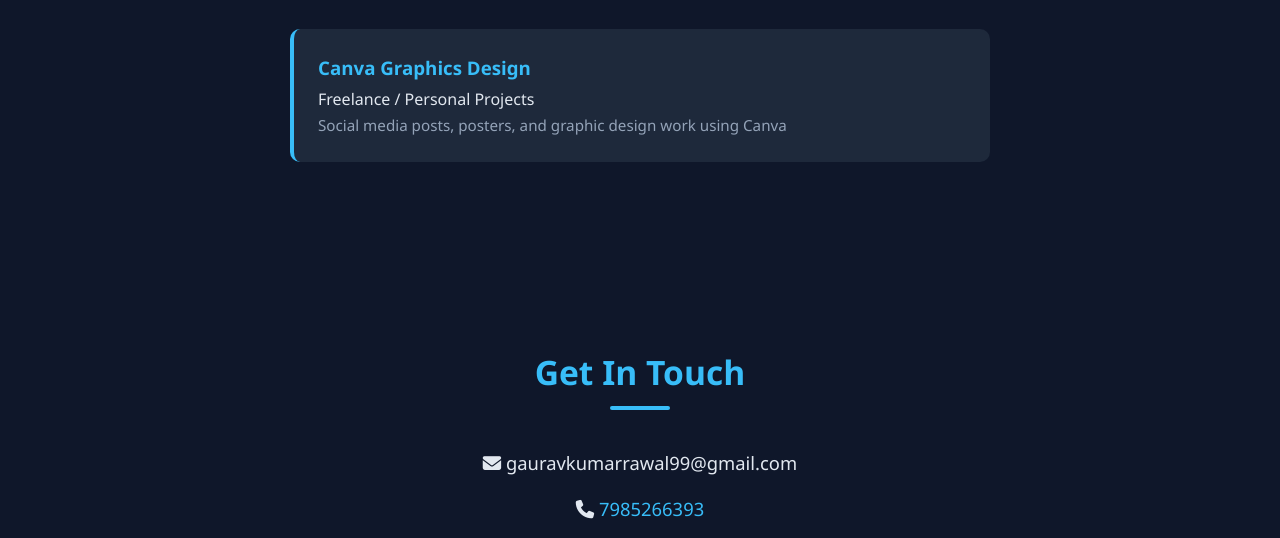
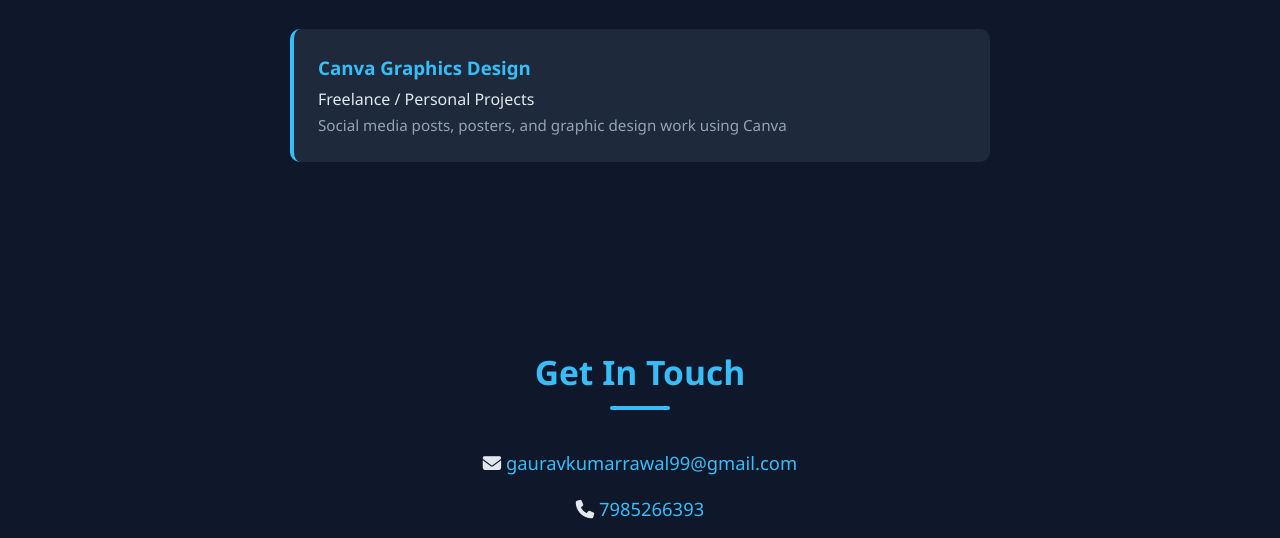
Before and after one commit to 1xgaurav/1xgaurav.github.io, a plain HTML site: page index.html in a window 1280 px wide. Shown: the part 3632-4170 px from the top of the page. Drawn offline with Linux system fonts and the light colour scheme.

Commit message:
Fix email contact link to use mailto so it opens the default mail app when clicked

```diff
--- a/index.html
+++ b/index.html
@@ -191,7 +191,7 @@
     <section id="contact" class="contact">
         <h2 class="section-title">Get In Touch</h2>
         <div class="contact-info">
-            <p><i class="fas fa-envelope"></i> gauravkumarrawal99@gmail.com</p>
+            <p><i class="fas fa-envelope"></i> <a href="mailto:gauravkumarrawal99@gmail.com">gauravkumarrawal99@gmail.com</a></p>
             <p>
                 <i class="fas fa-phone"></i>
                 <a href="tel:7985266393">7985266393</a>
```
